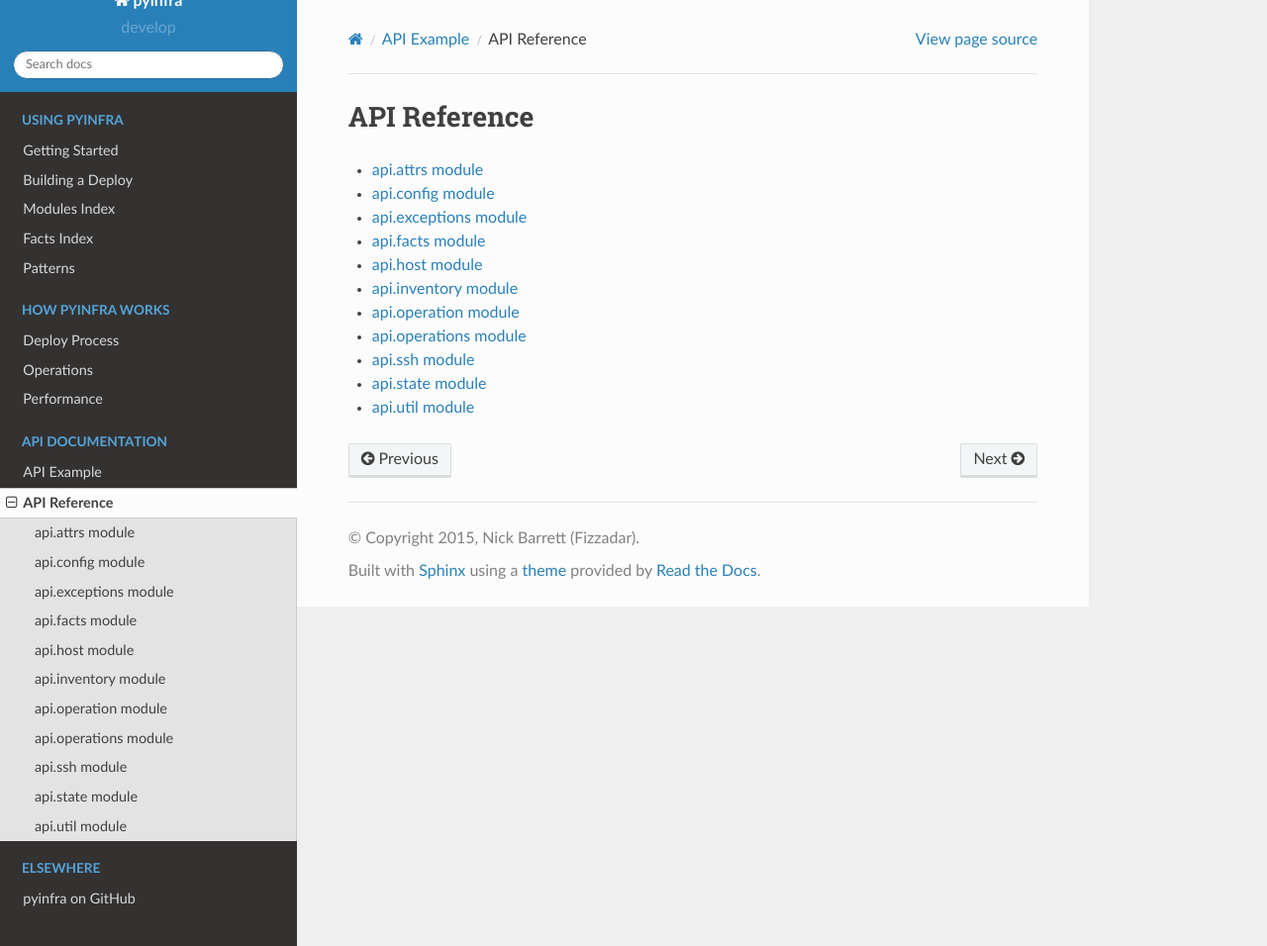
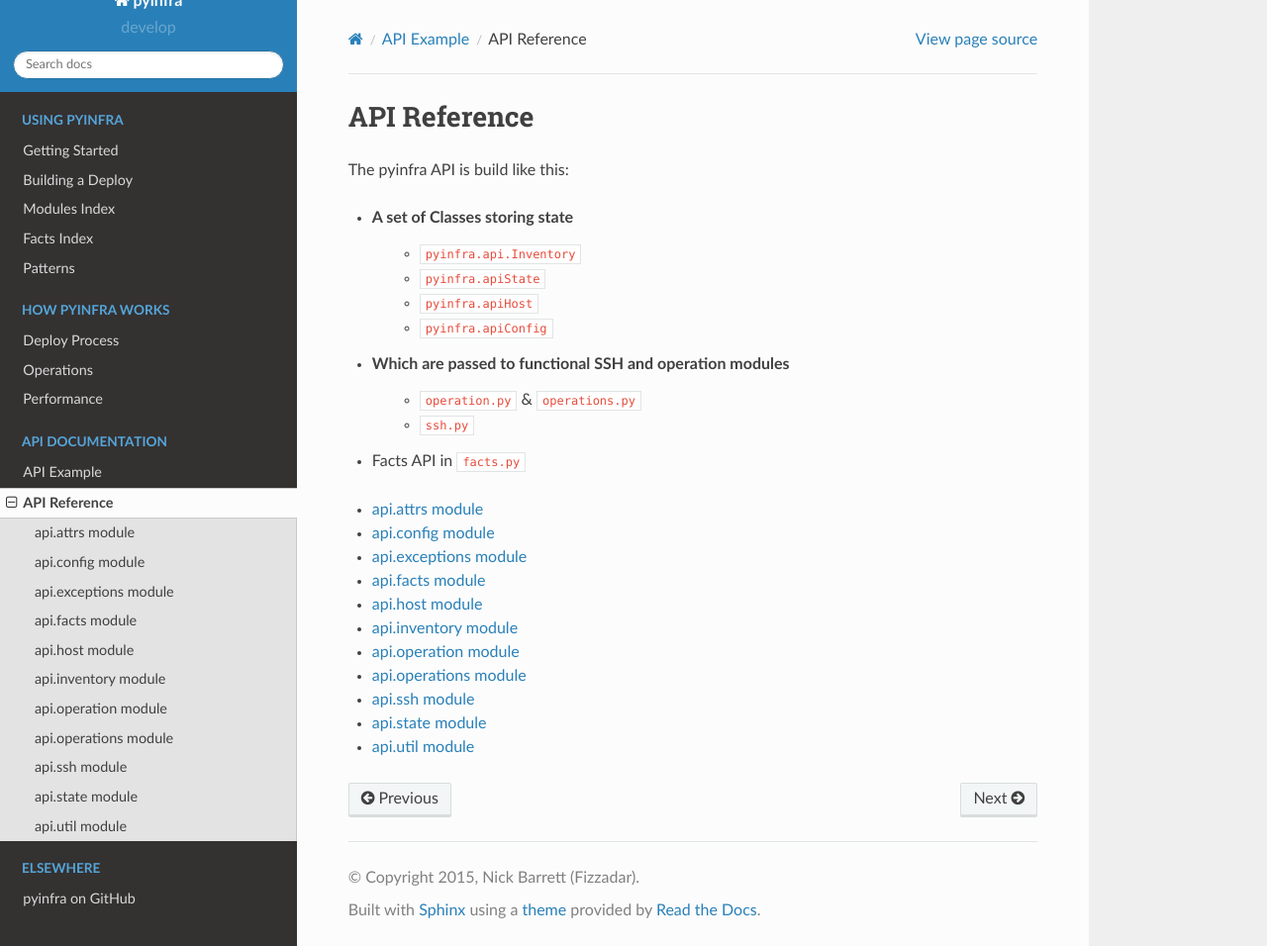
Before and after one commit to pyinfra-dev/pyinfra, a Sphinx documentation site: the page built from docs/api_reference.rst, in a window 1280 px wide and 956 px high. Shown: the whole window at 99% size. Built offline with Sphinx 7.4.7 and the Read the Docs theme 2.0.0, drawn with Linux system fonts in a browser that asks for light colours.

Commit message:
Add basic `apt.key`, minor docs.

```diff
--- a/docs/api_reference.rst
+++ b/docs/api_reference.rst
@@ -1,5 +1,17 @@
 API Reference
 =============
+
+The pyinfra API is build like this:
+
++ A set of Classes storing state
+    - ``pyinfra.api.Inventory``
+    - ``pyinfra.apiState``
+    - ``pyinfra.apiHost``
+    - ``pyinfra.apiConfig``
++ Which are passed to functional SSH and operation modules
+    - ``operation.py`` & ``operations.py``
+    - ``ssh.py``
++ Facts API in ``facts.py``
 
 .. toctree::
     :maxdepth: 1
```
Also changed, not shown: docs/modules/apt.rst (+15 -0 lines), 2 other files.
